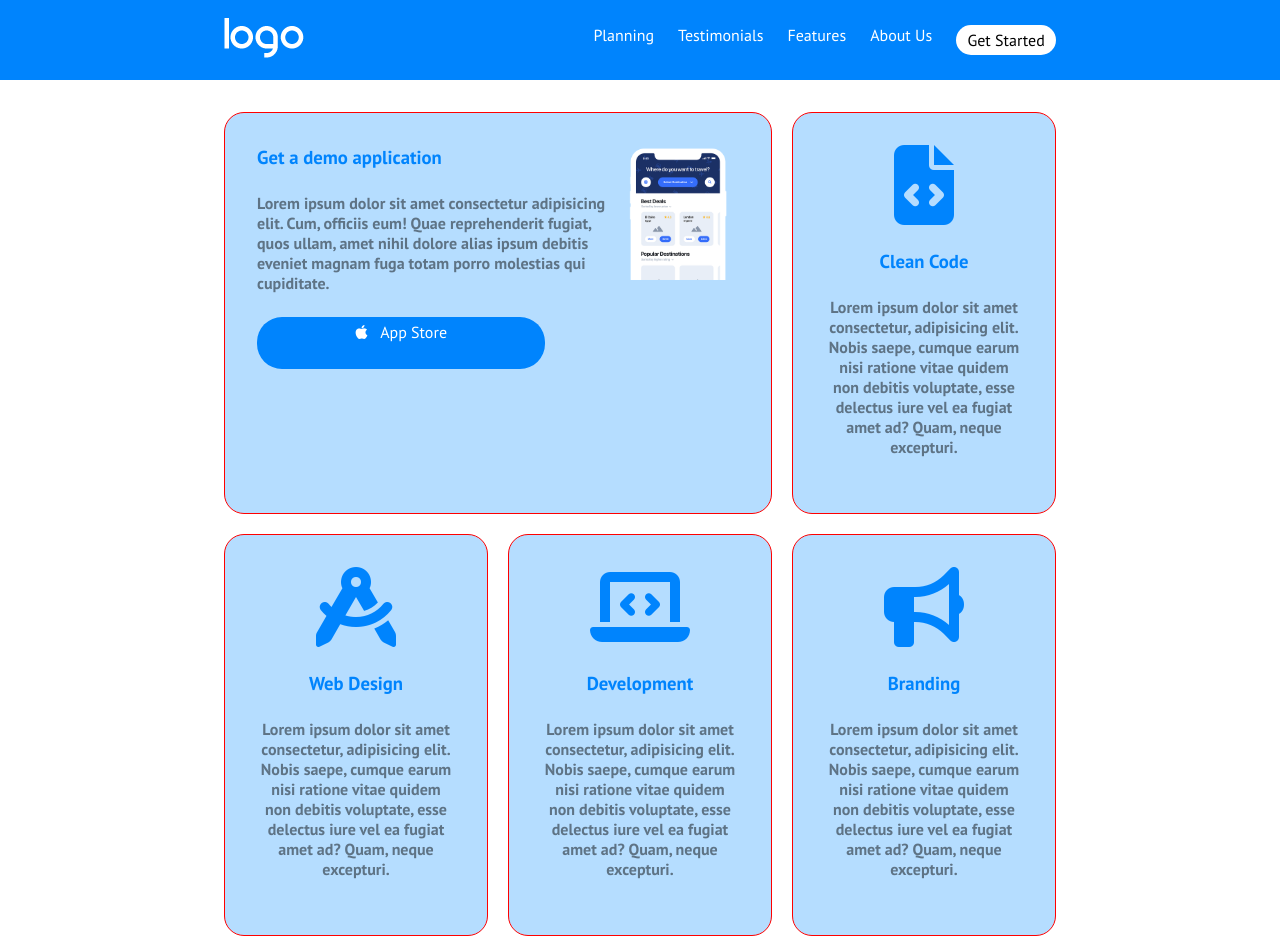
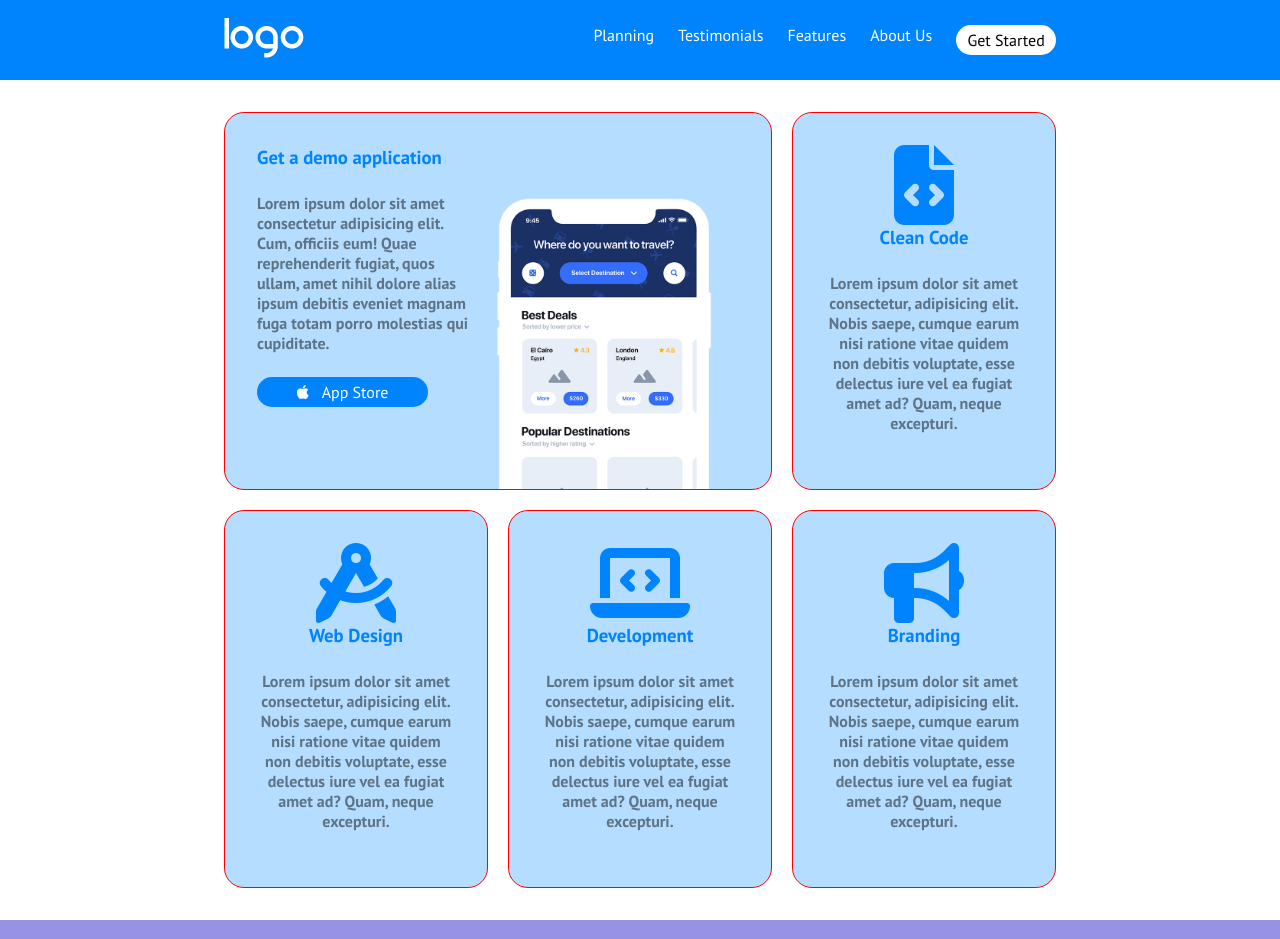
Before and after one commit to giuseppedonnici/htmlcss-responsive-layout, a plain HTML site: page index.html in a window 1280 px wide. Shown: the top 939 px of the page. Drawn offline with Linux system fonts and the light colour scheme.

Commit message:
Fix: media query 992px application large card

```diff
--- a/css/style.css
+++ b/css/style.css
@@ -142,14 +142,21 @@ ul li {
     border: 1px solid red;
 }
 
+.col.large .card {
+    padding-bottom: 0;
+}
+
+.col.large .card img {
+    display: block;
+}
+
 .application .col.small {
     text-align: center;
 }
 
 .application h3,
 .application p,
-.application a,
-.application i {
+.application a {
     margin-bottom: 1.5rem;
 }
 
@@ -195,7 +202,16 @@ ul li {
         display: flex;
     }
 
+    .application .card-content {
+        width: 80%;
+    }
+
+    .application .card {
+        height: 100%;
+    }
+
     .application .card-img {
+        align-self: flex-end;
         width: 100%;
     }
 
```
